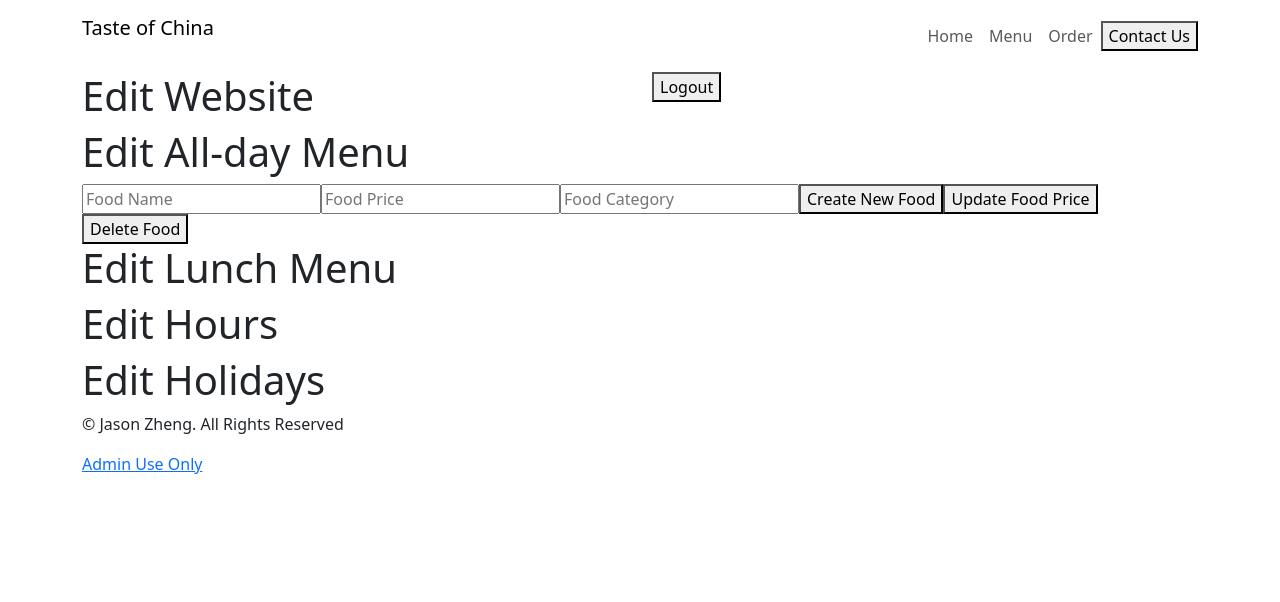
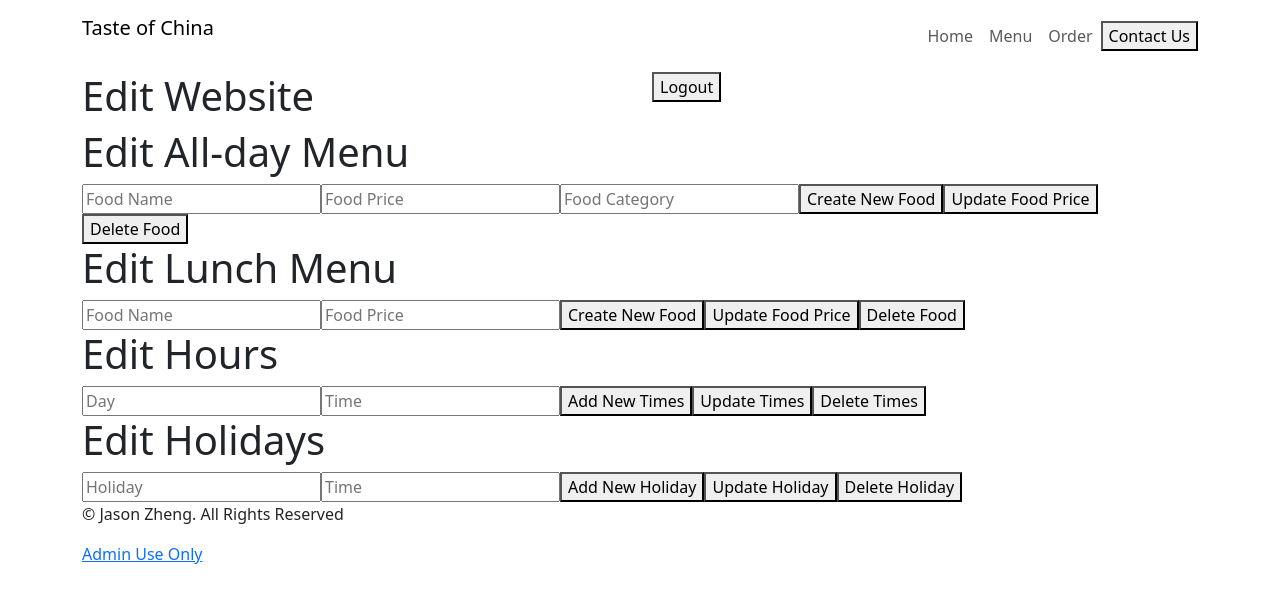
Before and after one commit to jz1459/taste-of-china, a React (Create React App) app in the folder frontend/: page /edit in a window 1280 px wide. Shown: the top 602 px of the page. Built offline with nearby package versions, Linux system fonts and the light colour scheme; sample sign-in values are in the browser's storage.

Commit message:
Added error catching and remaining CRUD ops

```diff
--- a/frontend/src/pages/Edit.jsx
+++ b/frontend/src/pages/Edit.jsx
@@ -40,47 +40,221 @@ function Edit() {
     const [lunchPrice, setLunchPrice] = useState("");
     const [dayName, setDayName] = useState("");
     const [hours, setHours] = useState("");
-    const [holidays, setHolidays] = useState("");
+    const [holidayName, setHolidayName] = useState("");
     const [holidayHours, setHolidayHours] = useState("");
 
     // Routing for the updating, creating and deleting
     const createFood = async (foodName, foodPrice, foodCategory) => {
-        // put in a paremeter that tells us which route to use so we can refactor our code
-        const res = await axios.post(foodUrl, { foodName, foodPrice, foodCategory }, {headers: authHeader()});
+        try {
+            const res = await axios.post(foodUrl, { foodName, foodPrice, foodCategory }, { headers: authHeader() });
             setFoodName("");
             setFoodPrice("");
             setFoodCategory("");
-        if (res.status == 200) {
-            alert("Successfully added: " + "Name: " + JSON.stringify(res.data.name) + " Price: " + JSON.stringify(res.data.price) + " Category: " + JSON.stringify(res.data.category));
+            if (res.status === 200 && res.data) {
+                alert("Successfully added:  Name: " + JSON.stringify(res.data.name) + " Price: " + JSON.stringify(res.data.price) + " Category: " + JSON.stringify(res.data.category));
             } else {
                 alert("Didn't work, check your spelling.");
+            }
+        } catch (error) {
+            setFoodName("");
+            setFoodPrice("");
+            setFoodCategory("");
+            alert(error.response.data);
         }
     };
 
     const updateFood = async (foodName, foodPrice) => {
-        const res = await axios.put(foodUrl, { foodName, foodPrice }, {headers: authHeader()});
+        try {
+            const res = await axios.put(foodUrl, { foodName, foodPrice }, { headers: authHeader() });
             setFoodName("");
             setFoodPrice("");
+            setFoodCategory("");
             if (res.status === 200 && res.data) {
-            alert("Successfully updated: " + "Name: " + JSON.stringify(res.data.name) + " Price: " + JSON.stringify(res.data.price) + " Category: " + JSON.stringify(res.data.category));
+                alert("Successfully updated:  Name: " + JSON.stringify(res.data.name) + " Price: " + JSON.stringify(res.data.price) + " Category: " + JSON.stringify(res.data.category));
             } else {
                 alert("Didn't work, check your spelling.");
+            }
+        } catch (error) {
+            setFoodName("");
+            setFoodPrice("");
+            setFoodCategory("");
+            alert(error.response.data);
         }
     };
 
     const deleteFood = async (foodName) => {
-        const res = await axios.delete(foodUrl, { data: { foodName },  headers: authHeader()});
+        try {
+            const res = await axios.delete(foodUrl, { data: { foodName }, headers: authHeader() });
             setFoodName("");
-        console.log(res);
-        if (res.status == 200 && res.data) {
-            alert("Successfully deleted: " + "Name: " + JSON.stringify(res.data.name) + " Price: " + JSON.stringify(res.data.price) + " Category: " + JSON.stringify(res.data.category));
+            setFoodPrice("");
+            setFoodCategory("");
+            if (res.status === 200 && res.data) {
+                alert("Successfully deleted:  Name: " + JSON.stringify(res.data.name) + " Price: " + JSON.stringify(res.data.price) + " Category: " + JSON.stringify(res.data.category));
             } else {
                 alert("Didn't work, check your spelling.");
+            }
+        } catch (error) {
+            setFoodName("");
+            setFoodPrice("");
+            setFoodCategory("");
+            alert(error.response.data);
+        }
+    };
+
+    const createLunch = async (lunchName, lunchPrice) => {
+        try {
+            const res = await axios.post(lunchUrl, { lunchName, lunchPrice }, { headers: authHeader() });
+            setLunchName("");
+            setLunchPrice("");
+            if (res.status === 200 && res.data) {
+                alert("Successfully added:  Name: " + JSON.stringify(res.data.name) + " Price: " + JSON.stringify(res.data.price));
+            } else {
+                alert("Didn't work, check your spelling.");
+            }
+        } catch (error) {
+            setLunchName("");
+            setLunchPrice("");
+            alert(error.response.data);
+        }
+    };
+
+    const updateLunch = async (lunchName, lunchPrice) => {
+        try {
+            const res = await axios.put(lunchUrl, { lunchName, lunchPrice }, { headers: authHeader() });
+            setLunchName("");
+            setLunchPrice("");
+            if (res.status === 200 && res.data) {
+                alert("Successfully updated:  Name: " + JSON.stringify(res.data.name) + " Price: " + JSON.stringify(res.data.price));
+            } else {
+                alert("Didn't work, check your spelling.");
+            }
+        } catch (error) {
+            setLunchName("");
+            setLunchPrice("");
+            alert(error.response.data);
+        }
+    };
+
+    const deleteLunch = async (lunchName) => {
+        try {
+            const res = await axios.delete(lunchUrl, { data: { lunchName }, headers: authHeader() });
+            setLunchName("");
+            setLunchPrice("");
+            if (res.status === 200 && res.data) {
+                alert("Successfully deleted:  Name: " + JSON.stringify(res.data.name) + " Price: " + JSON.stringify(res.data.price));
+            } else {
+                alert("Didn't work, check your spelling.");
+            }
+        } catch (error) {
+            setLunchName("");
+            setLunchPrice("");
+            alert(error.response.data);
+        }
+    };
+
+    const createHours = async (dayName, hours) => {
+        try {
+            const res = await axios.post(hoursUrl, { dayName, hours }, { headers: authHeader() });
+            setDayName("");
+            setHours("");
+            if (res.status === 200 && res.data) {
+                alert("Successfully added:  Days: " + JSON.stringify(res.data.day) + " Time: " + JSON.stringify(res.data.hours));
+            } else {
+                alert("Didn't work, check your spelling.");
+            }
+        } catch (error) {
+            setDayName("");
+            setHours("");
+            alert(error.response.data);
+        }
+    };
+
+    const updateHours = async (dayName, hours) => {
+        try {
+            const res = await axios.put(hoursUrl, { dayName, hours }, { headers: authHeader() });
+            setDayName("");
+            setHours("");
+            if (res.status === 200 && res.data) {
+                alert("Successfully updated:  Days: " + JSON.stringify(res.data.day) + " Time: " + JSON.stringify(res.data.hours));
+            } else {
+                alert("Didn't work, check your spelling.");
+            }
+        } catch (error) {
+            setDayName("");
+            setHours("");
+            alert(error.response.data);
+        }
+    };
+
+    const deleteHours = async (dayName) => {
+        try {
+            const res = await axios.delete(hoursUrl, { data: { dayName }, headers: authHeader() });
+            setDayName("");
+            setHours("");
+            if (res.status === 200 && res.data) {
+                alert("Successfully deleted:  Days: " + JSON.stringify(res.data.day) + " Time: " + JSON.stringify(res.data.hours));
+            } else {
+                alert("Didn't work, check your spelling.");
+            }
+        } catch (error) {
+            setDayName("");
+            setHours("");
+            alert(error.response.data);
+        }
+    };
+
+    const createHoliday = async (holidayName, holidayHours) => {
+        try {
+            const res = await axios.post(holidaysUrl, { holidayName, holidayHours }, { headers: authHeader() });
+            setHolidayName("");
+            setHolidayHours("");
+            if (res.status === 200 && res.data) {
+                alert("Successfully added:  Holiday: " + JSON.stringify(res.data.day) + " Time: " + JSON.stringify(res.data.hours));
+            } else {
+                alert("Didn't work, check your spelling.");
+            }
+        } catch (error) {
+            setHolidayName("");
+            setHolidayHours("");
+            alert(error.response.data);
+        }
+    };
+
+    const updateHoliday = async (holidayName, holidayHours) => {
+        try {
+            const res = await axios.put(holidaysUrl, { holidayName, holidayHours }, { headers: authHeader() });
+            setHolidayName("");
+            setHolidayHours("");
+            if (res.status === 200 && res.data) {
+                alert("Successfully updated:  Holiday: " + JSON.stringify(res.data.day) + " Time: " + JSON.stringify(res.data.hours));
+            } else {
+                alert("Didn't work, check your spelling.");
+            }
+        } catch (error) {
+            setHolidayName("");
+            setHolidayHours("");
+            alert(error.response.data);
+        }
+    };
+
+    const deleteHoliday = async (holidayName) => {
+        try {
+            const res = await axios.delete(holidaysUrl, { data: { holidayName }, headers: authHeader() });
+            setHolidayName("");
+            setHolidayHours("");
+            if (res.status === 200 && res.data) {
+                alert("Successfully deleted:  Holiday: " + JSON.stringify(res.data.day) + " Time: " + JSON.stringify(res.data.hours));
+            } else {
+                alert("Didn't work, check your spelling.");
+            }
+        } catch (error) {
+            setHolidayName("");
+            setHolidayHours("");
+            alert(error.response.data);
         }
     };
 
     return (
-        // Put in the axios routing for the reamining CUD operations for lunch, holiday, hours, allday schemas
         <section className="edit" id="edit">
             <Container>
                 <Row>
@@ -102,12 +276,27 @@ function Edit() {
                 </div>
                 <div className="editHeader">
                     <h1>Edit Lunch Menu</h1>
+                    <input type="text" placeholder="Food Name" value={lunchName} onChange={(event) => setLunchName(event.target.value)} />
+                    <input type="text" placeholder="Food Price" value={lunchPrice} onChange={(event) => setLunchPrice(event.target.value)} />
+                    <button onClick={() => createLunch(lunchName, lunchPrice)}>Create New Food</button>
+                    <button onClick={() => updateLunch(lunchName, lunchPrice)}>Update Food Price</button>
+                    <button onClick={()=> deleteLunch(lunchName)}>Delete Food</button>
                 </div>
                 <div className="editHeader">
                     <h1>Edit Hours</h1>
+                    <input type="text" placeholder="Day" value={dayName} onChange={(event) => setDayName(event.target.value)} />
+                    <input type="text" placeholder="Time" value={hours} onChange={(event) => setHours(event.target.value)} />
+                    <button onClick={() => createHours(dayName, hours)}>Add New Times</button>
+                    <button onClick={() => updateHours(dayName, hours)}>Update Times</button>
+                    <button onClick={()=> deleteHours(dayName)}>Delete Times</button>
                 </div>
                 <div className="editHeader">
                     <h1>Edit Holidays</h1>
+                    <input type="text" placeholder="Holiday" value={holidayName} onChange={(event) => setHolidayName(event.target.value)} />
+                    <input type="text" placeholder="Time" value={holidayHours} onChange={(event) => setHolidayHours(event.target.value)} />
+                    <button onClick={() => createHoliday(holidayName, holidayHours)}>Add New Holiday</button>
+                    <button onClick={() => updateHoliday(holidayName, holidayHours)}>Update Holiday</button>
+                    <button onClick={()=> deleteHoliday(holidayName)}>Delete Holiday</button>
                 </div>
             </Container>
         </section>
```
Also changed, not shown: 2 other files (tests, documents, lock files or other folders). Lines whose indentation alone changed are shown as unchanged.
